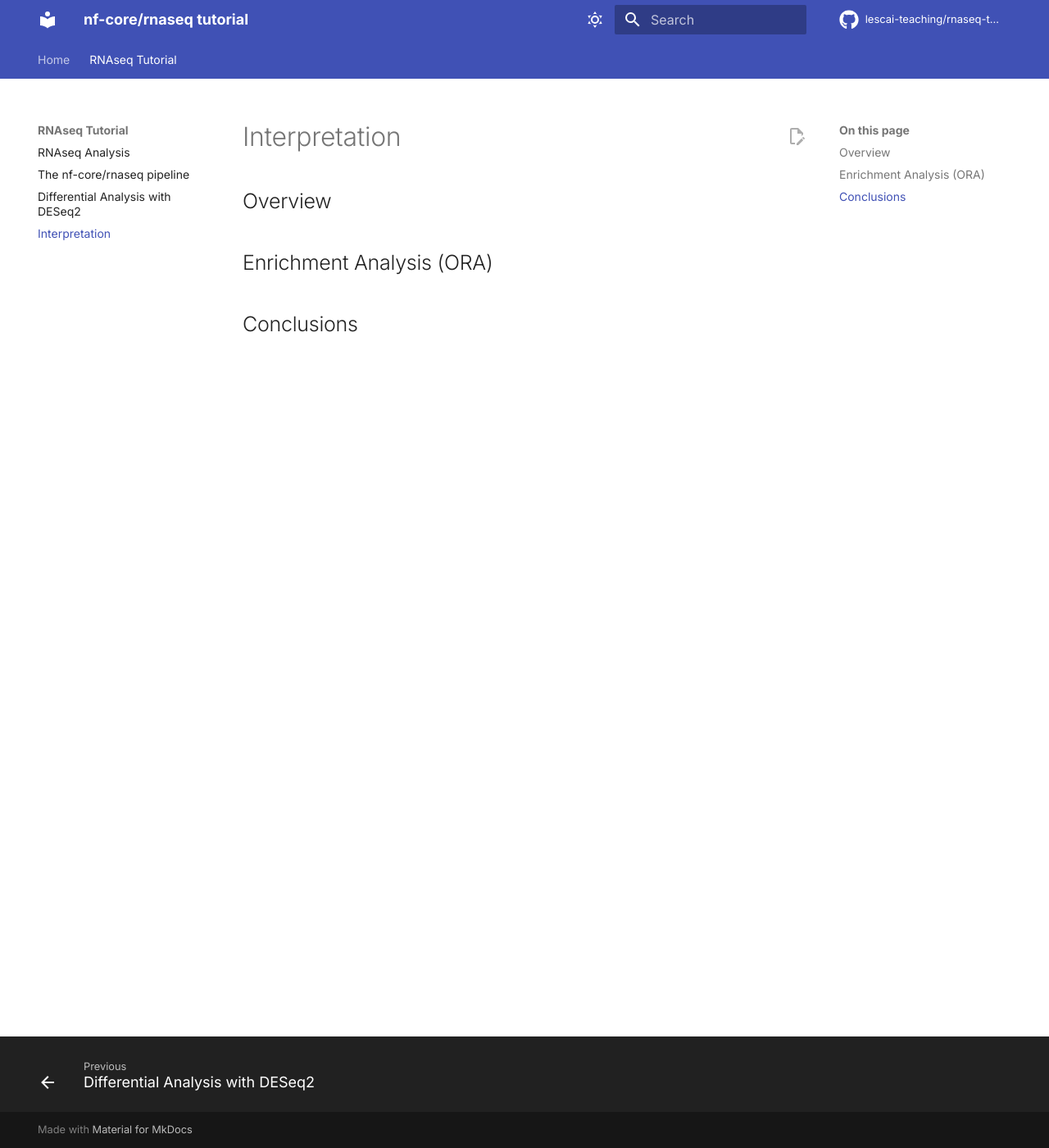
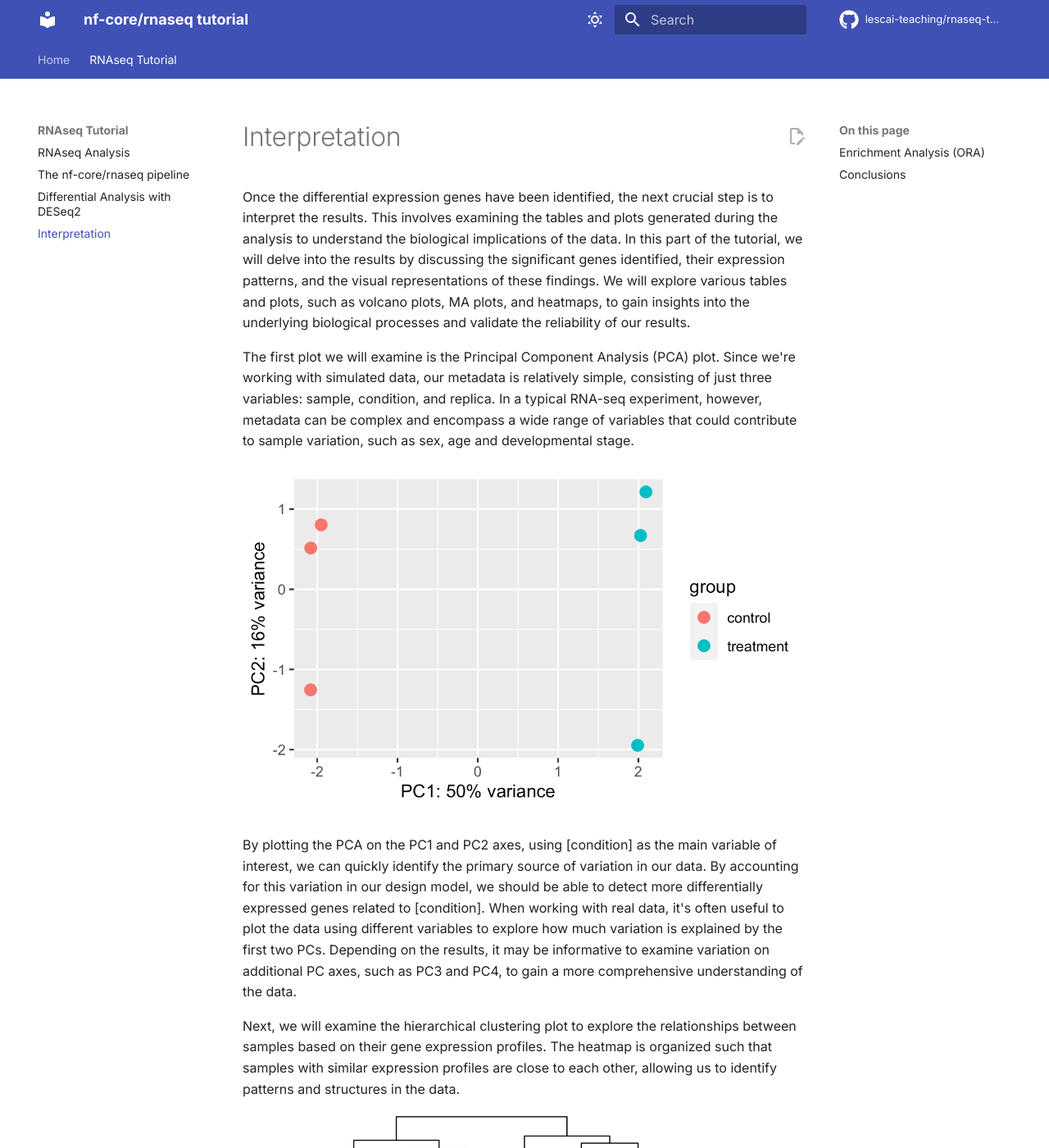
Before and after one commit to santorsola-teaching/nf-core-gitpod-run, an MkDocs documentation site: the page built from docs/interpretation.md, in a window 1280 px wide and 1400 px high. Shown: the whole window at 82% size. Built offline with MkDocs 1.6.1 and Material for MkDocs 9.7.7, drawn with Linux system fonts in a browser that asks for light colours; comment, search, counter and statistics services are not loaded; some of the changed text lies outside the part shown.

Commit message:
first part interpretation

```diff
--- a/docs/interpretation.md
+++ b/docs/interpretation.md
@@ -1,7 +1,28 @@
 # Interpretation
 
+Once the differential expression genes have been identified, the next crucial step is to interpret the results. This involves examining the tables and plots generated during the analysis to understand the biological implications of the data. In this part of the tutorial, we will delve into the results by discussing the significant genes identified, their expression patterns, and the visual representations of these findings. We will explore various tables and plots, such as volcano plots, MA plots, and heatmaps, to gain insights into the underlying biological processes and validate the reliability of our results.
 
-## Overview
+The first plot we will examine is the Principal Component Analysis (PCA) plot. Since we're working with simulated data, our metadata is relatively simple, consisting of just three variables: sample, condition, and replica. In a typical RNA-seq experiment, however, metadata can be complex and encompass a wide range of variables that could contribute to sample variation, such as sex, age and developmental stage.
+
+![overview](./img/PCA.png)
+
+By plotting the PCA on the PC1 and PC2 axes, using [condition] as the main variable of interest, we can quickly identify the primary source of variation in our data. By accounting for this variation in our design model, we should be able to detect more differentially expressed genes related to [condition]. When working with real data, it's often useful to plot the data using different variables to explore how much variation is explained by the first two PCs. Depending on the results, it may be informative to examine variation on additional PC axes, such as PC3 and PC4, to gain a more comprehensive understanding of the data.
+
+Next, we will examine the hierarchical clustering plot to explore the relationships between samples based on their gene expression profiles. The heatmap is organized such that samples with similar expression profiles are close to each other, allowing us to identify patterns and structures in the data.
+
+![overview](./img/hierarchical_clustering.png)
+
+We can observe a high degree of correlation in the plot. Remember that to create this plot, we utilized the [dist()] function, so in the legend on the right, a value of 0 corresponds to high correlation, while a value of 5 corresponds to very low correlation. Similar to PCA, we can see that samples tend to cluster together according to [condition].
+
+Overall, the integration between these plots suggest that we are working with good quality data and we have the green light to proceed to differential expression analysis.
+
+
+
+
+
+
+
+
 
 
 ## Enrichment Analysis (ORA)
```
Also changed, not shown: docs/de_rstudio.md (+2 -0 lines), docs/img/PCA.png (added), docs/img/hierarchical_clustering.png (added).
